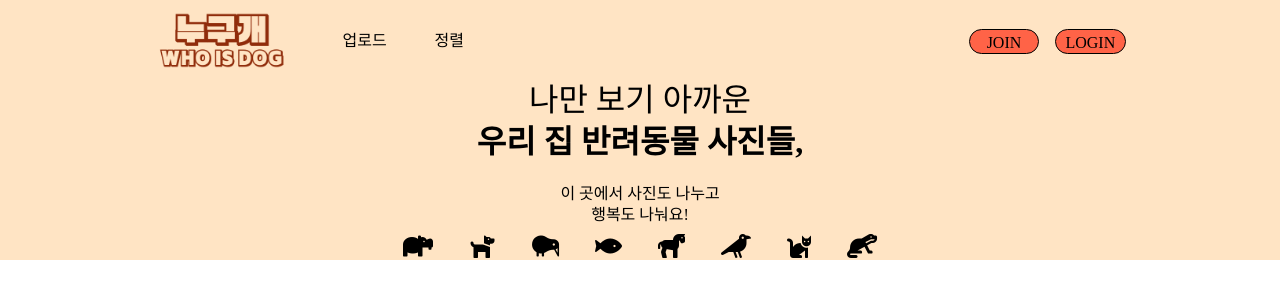
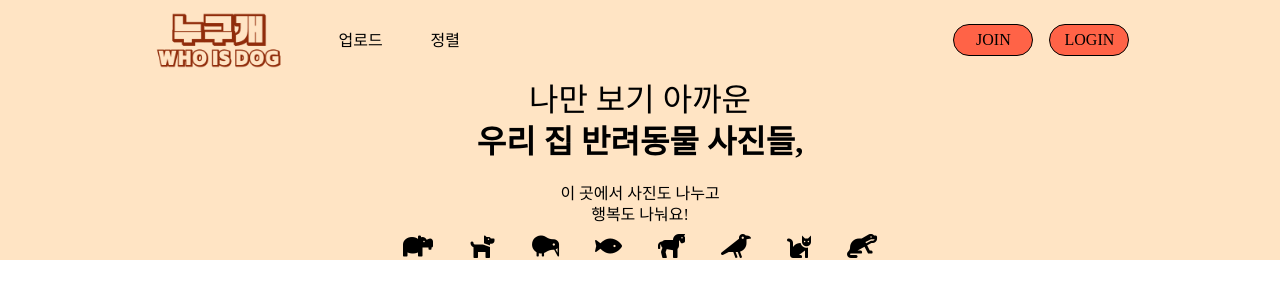
Before and after one commit to YYZA/sparta-miniproject, a Flask app: page / in a window 1280 px wide. Shown: the top 300 px of the page. Run offline with Flask 2, Linux system fonts and the light colour scheme; data that the repository does not hold is empty; some libraries are stand-ins or nearby versions; some web fonts are replaced.

Commit message:
메인 페이지 join, login, logout 버튼 수정

```diff
--- a/src/static/js/main.js
+++ b/src/static/js/main.js
@@ -300,8 +300,8 @@ function checkCookie() {
         for (let i = 0; i < cookieArr.length; i++) {
         let logIn = cookieArr[i].match('mytoken')
             if (logIn) { // 로그인 상태 //
-                document.querySelector("#nav-join").style.visibility = "hidden";
-                document.querySelector("#nav-login").innerHTML = "<a href=\"/\" class=\"btn-logout\" onclick='logOut()'>LOGOUT</a>"
+                document.querySelector(".btn-join").style.visibility = "hidden";
+                document.querySelector(".btn-login").innerHTML = "<button onclick=\"location.href='/main'\" class=\"btn-logout\">LOGOUT</button>"
             } else {
                 return;
             }
--- a/src/static/style/screens/index.css
+++ b/src/static/style/screens/index.css
@@ -9,7 +9,7 @@
 .nav-bar {
     display: grid;
     grid-gap: 1rem;
-    grid-template-columns: 1fr 135px 100px 100px 3fr 4.4rem 4.4rem 1fr;
+    grid-template-columns: 1fr 135px 100px 100px 3fr 5rem 5rem 1fr;
     position: fixed;
     top: 0;
     left: 0;
@@ -147,12 +147,17 @@ a:active, a:link, a:visited, a:hover {
 }
 
 .btn-login, .btn-join, .btn-logout {
+    border: 1px solid black;
+    border-radius: 30px;
+    background-color: tomato;
     display: inline-block;
-    margin-top: 0.3rem;
+    height: 2rem;
+    margin-top: 1.5rem;
 }
 
-#nav-login:hover, #nav-join:hover {
+.btn-login:hover, .btn-join:hover, .btn-logout:hover {
     background-color: cornsilk;
+    cursor: pointer;
 }
 
 .banner {
--- a/src/templates/index.html
+++ b/src/templates/index.html
@@ -62,12 +62,8 @@
             </div>
     </span>
     <span class="nav-item"></span>
-    <span class="nav-item" id="nav-join">
-        <a href="/join" class="btn-join">JOIN</a></li>
-    </span>
-    <span class="nav-item" id="nav-login">
-        <a href="/login" class="btn-login">LOGIN</a></li>
-    </span>
+    <button onclick="location.href='/join'" class="btn-join">JOIN</button>
+    <button onclick="location.href='/login'" class="btn-login">LOGIN</button>
     <span class="nav-item"></span>
 </nav>
 <div class="section" id="section1">
@@ -118,7 +114,8 @@
                         <p>나이는 <span class="pet-age" style="font-weight: 700">pet_age</span>살 이구요,</p>
                         <p><span class="pet-species" style="font-weight: 700">pet_species</span> 랍니다!</p>
                     </div>
-                    <p class="pet-intro"><span style="font-size: 1.5rem">"</span>pet_intro<span style="font-size: 1.5rem">"</span></p>
+                    <p class="pet-intro"><span style="font-size: 1.5rem">"</span>pet_intro<span
+                            style="font-size: 1.5rem">"</span></p>
                 </div>
             </div>
             <p class="upload-date">upload_date</p>
@@ -146,7 +143,8 @@
                         <p>나이는 <span class="pet-age" style="font-weight: 700">pet_age</span>살 이구요,</p>
                         <p><span class="pet-species" style="font-weight: 700">pet_species</span> 랍니다!</p>
                     </div>
-                    <p class="pet-intro"><span style="font-size: 1.5rem">"</span>pet_intro<span style="font-size: 1.5rem">"</span></p>
+                    <p class="pet-intro"><span style="font-size: 1.5rem">"</span>pet_intro<span
+                            style="font-size: 1.5rem">"</span></p>
                 </div>
             </div>
             <p class="upload-date">upload_date</p>
@@ -174,7 +172,8 @@
                         <p>나이는 <span class="pet-age" style="font-weight: 700">pet_age</span>살 이구요,</p>
                         <p><span class="pet-species" style="font-weight: 700">pet_species</span> 랍니다!</p>
                     </div>
-                    <p class="pet-intro"><span style="font-size: 1.5rem">"</span>pet_intro<span style="font-size: 1.5rem">"</span></p>
+                    <p class="pet-intro"><span style="font-size: 1.5rem">"</span>pet_intro<span
+                            style="font-size: 1.5rem">"</span></p>
                 </div>
             </div>
             <p class="upload-date">upload_date</p>
@@ -202,7 +201,8 @@
                         <p>나이는 <span class="pet-age" style="font-weight: 700">pet_age</span>살 이구요,</p>
                         <p><span class="pet-species" style="font-weight: 700">pet_species</span> 랍니다!</p>
                     </div>
-                    <p class="pet-intro"><span style="font-size: 1.5rem">"</span>pet_intro<span style="font-size: 1.5rem">"</span></p>
+                    <p class="pet-intro"><span style="font-size: 1.5rem">"</span>pet_intro<span
+                            style="font-size: 1.5rem">"</span></p>
                 </div>
             </div>
             <p class="upload-date">upload_date</p>
@@ -230,7 +230,8 @@
                         <p>나이는 <span class="pet-age" style="font-weight: 700">pet_age</span>살 이구요,</p>
                         <p><span class="pet-species" style="font-weight: 700">pet_species</span> 랍니다!</p>
                     </div>
-                    <p class="pet-intro"><span style="font-size: 1.5rem">"</span>pet_intro<span style="font-size: 1.5rem">"</span></p>
+                    <p class="pet-intro"><span style="font-size: 1.5rem">"</span>pet_intro<span
+                            style="font-size: 1.5rem">"</span></p>
                 </div>
             </div>
             <p class="upload-date">upload_date</p>
@@ -258,7 +259,8 @@
                         <p>나이는 <span class="pet-age" style="font-weight: 700">pet_age</span>살 이구요,</p>
                         <p><span class="pet-species" style="font-weight: 700">pet_species</span> 랍니다!</p>
                     </div>
-                    <p class="pet-intro"><span style="font-size: 1.5rem">"</span>pet_intro<span style="font-size: 1.5rem">"</span></p>
+                    <p class="pet-intro"><span style="font-size: 1.5rem">"</span>pet_intro<span
+                            style="font-size: 1.5rem">"</span></p>
                 </div>
             </div>
             <p class="upload-date">upload_date</p>
@@ -286,7 +288,8 @@
                         <p>나이는 <span class="pet-age" style="font-weight: 700">pet_age</span>살 이구요,</p>
                         <p><span class="pet-species" style="font-weight: 700">pet_species</span> 랍니다!</p>
                     </div>
-                    <p class="pet-intro"><span style="font-size: 1.5rem">"</span>pet_intro<span style="font-size: 1.5rem">"</span></p>
+                    <p class="pet-intro"><span style="font-size: 1.5rem">"</span>pet_intro<span
+                            style="font-size: 1.5rem">"</span></p>
                 </div>
             </div>
             <p class="upload-date">upload_date</p>
@@ -314,7 +317,8 @@
                         <p>나이는 <span class="pet-age" style="font-weight: 700">pet_age</span>살 이구요,</p>
                         <p><span class="pet-species" style="font-weight: 700">pet_species</span> 랍니다!</p>
                     </div>
-                    <p class="pet-intro"><span style="font-size: 1.5rem">"</span>pet_intro<span style="font-size: 1.5rem">"</span></p>
+                    <p class="pet-intro"><span style="font-size: 1.5rem">"</span>pet_intro<span
+                            style="font-size: 1.5rem">"</span></p>
                 </div>
             </div>
             <p class="upload-date">upload_date</p>
@@ -342,7 +346,8 @@
                         <p>나이는 <span class="pet-age" style="font-weight: 700">pet_age</span>살 이구요,</p>
                         <p><span class="pet-species" style="font-weight: 700">pet_species</span> 랍니다!</p>
                     </div>
-                    <p class="pet-intro"><span style="font-size: 1.5rem">"</span>pet_intro<span style="font-size: 1.5rem">"</span></p>
+                    <p class="pet-intro"><span style="font-size: 1.5rem">"</span>pet_intro<span
+                            style="font-size: 1.5rem">"</span></p>
                 </div>
             </div>
             <p class="upload-date">upload_date</p>
```
